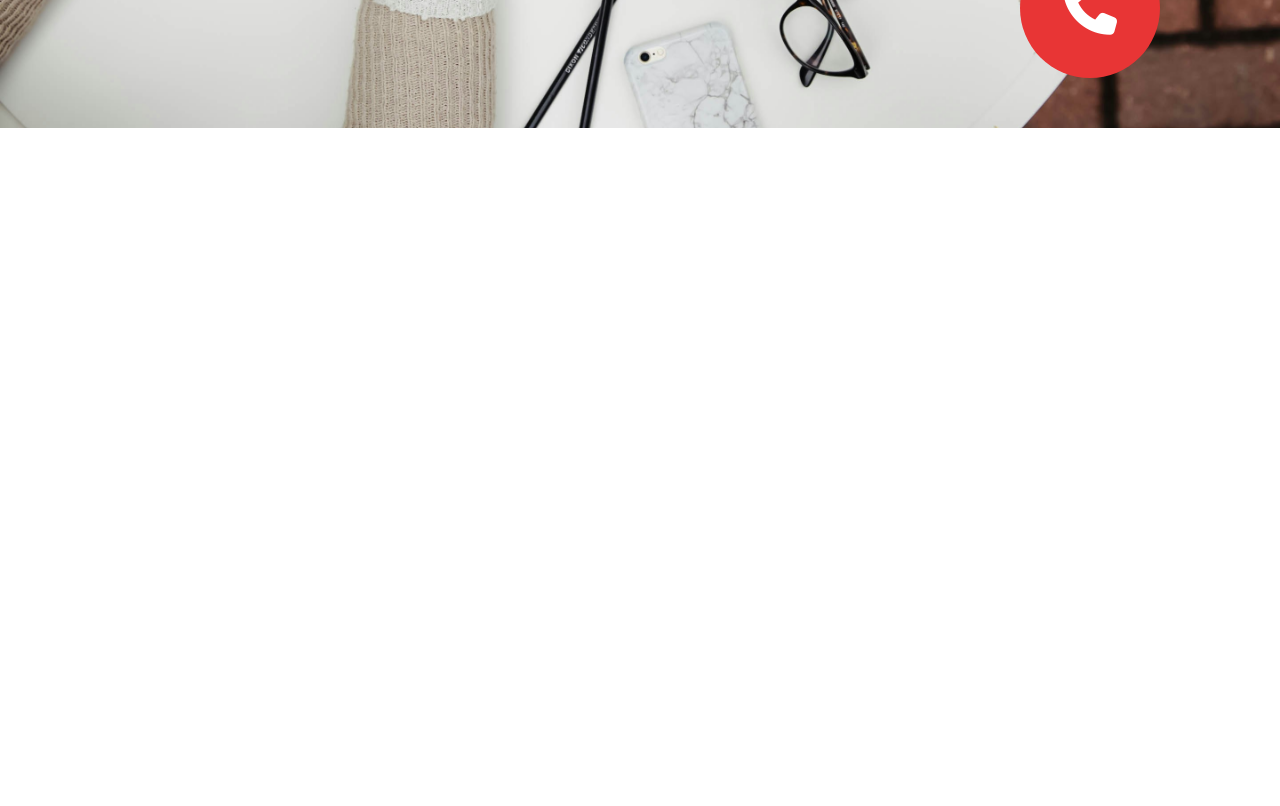
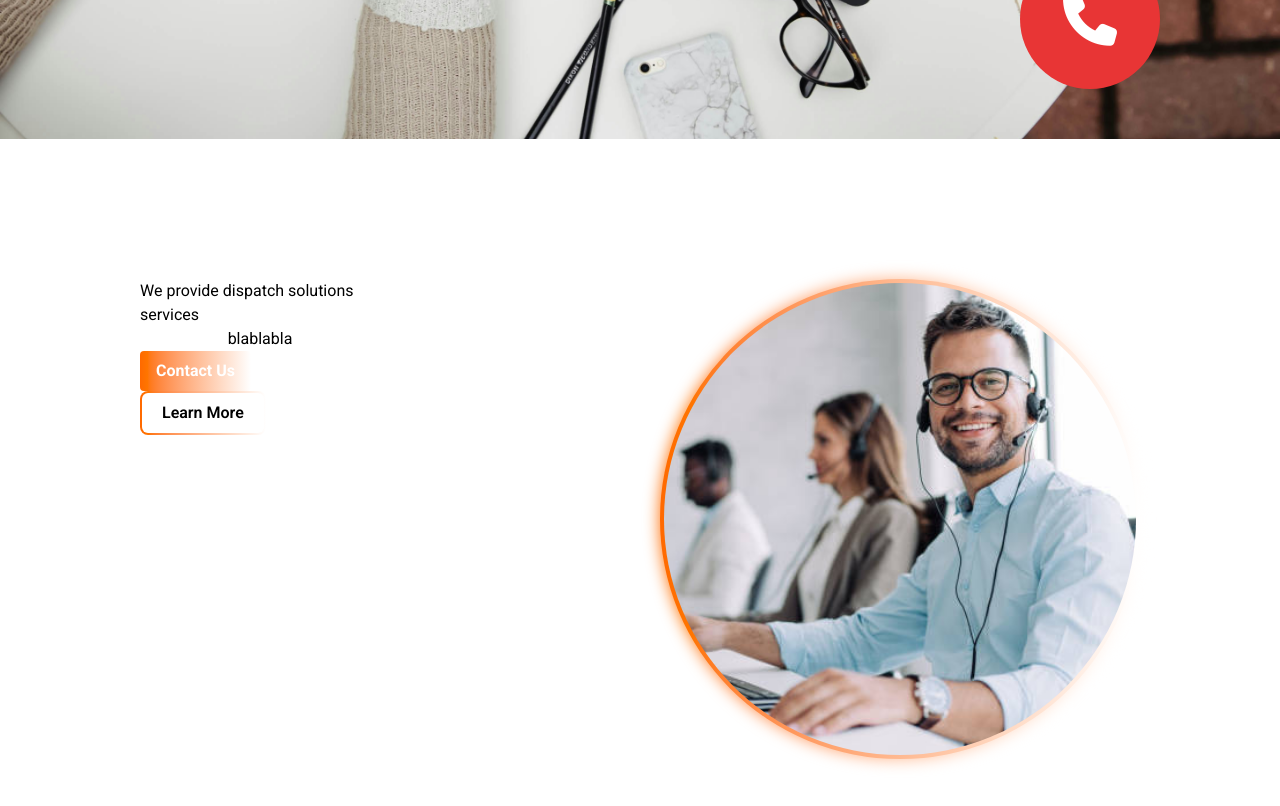
Before and after one commit to Hesal01/kspace, an Angular app: page / in a window 1280 px wide. Shown: the part 660-1466 px from the top of the page. Before the commit the page ends 888 px from the top, so only its background shows below. Built offline with nearby package versions, Linux system fonts and the light colour scheme.

Commit message:
init service section

```diff
--- a/src/app/app.component.html
+++ b/src/app/app.component.html
@@ -1,2 +1,3 @@
 <app-navbar></app-navbar>
 <app-hero></app-hero>
+<app-service></app-service>
--- a/src/app/app.component.ts
+++ b/src/app/app.component.ts
@@ -1,11 +1,12 @@
 import { Component } from '@angular/core';
 import { NavbarComponent } from './navbar/navbar.component';
 import {HeroComponent} from "./hero/hero.component";
+import {ServiceComponent} from "./service/service.component";
 
 @Component({
   selector: 'app-root',
   standalone: true,
-  imports: [NavbarComponent, HeroComponent],
+  imports: [NavbarComponent, HeroComponent, ServiceComponent],
   templateUrl: './app.component.html',
   styleUrl: './app.component.scss'
 })
--- /dev/null
+++ b/src/app/service/service.component.html
@@ -0,0 +1,30 @@
+<div class="grid-container">
+  <div class="column left-column place-items-center m-30">
+  <h2>We provide dispatch solutions services</h2>
+    <div class="">
+      blablabla
+    </div>
+    <div class="button">
+      <button class="bg-gradient-to-r from-orange-500 to-white text-white font-bold py-2 px-4 rounded hover:opacity-90 transition duration-300 mr-3">
+        <span class="text-white">Contact Us</span>
+      </button>
+      <button class="relative inline-flex items-center justify-center p-0.5 overflow-hidden rounded-lg group bg-gradient-to-r from-orange-500 to-white">
+  <span class="relative px-5 py-2 transition-all ease-in duration-75 bg-white rounded-md group-hover:bg-opacity-0 text-black font-semibold">
+   Learn More
+  </span>
+      </button>
+    </div>
+  </div>
+  <div class="column right-column place-items-center">
+    <div class="relative m-30">
+      <div class="absolute inset-0 bg-gradient-to-r from-orange-500 to-white rounded-full blur-sm"></div>
+      <div class="relative h-120 w-120 p-1 bg-gradient-to-r from-orange-500 to-white rounded-full">
+        <img
+          src="callcenter.jpg"
+          alt="Profile"
+          class="h-full w-full object-cover rounded-full"
+        />
+      </div>
+    </div>
+  </div>
+</div>
--- /dev/null
+++ b/src/app/service/service.component.scss
@@ -0,0 +1,26 @@
+.grid-container {
+  display: grid;
+  grid-template-columns: 1fr 1fr;  /* Two equal columns */
+  width: 100%;                     /* Full width */
+}
+
+.column {
+  padding: 20px;
+}
+
+.left-column {
+  background-color: white;
+}
+
+.right-column {
+  background-color: white;
+}
+
+h2{
+  font-family: Roboto, Serif;
+
+}
+
+.grid-container{
+  font-family: Roboto, Serif;
+}
--- a/src/index.html
+++ b/src/index.html
@@ -10,6 +10,7 @@
   <link rel="preconnect" href="https://fonts.googleapis.com">
   <link rel="preconnect" href="https://fonts.gstatic.com" crossorigin>
   <link href="https://fonts.googleapis.com/css2?family=Righteous&family=Roboto:ital,wght@0,100..900;1,100..900&display=swap" rel="stylesheet">
+  <script src="https://unpkg.com/@tailwindcss/browser@4"></script>
 </head>
 <body>
   <app-root></app-root>
```
Also changed, not shown: src/app/service/service.component.ts (added, +12 -0 lines), public/callcenter.jpg (added), 1 other file (tests, documents, lock files or other folders).
